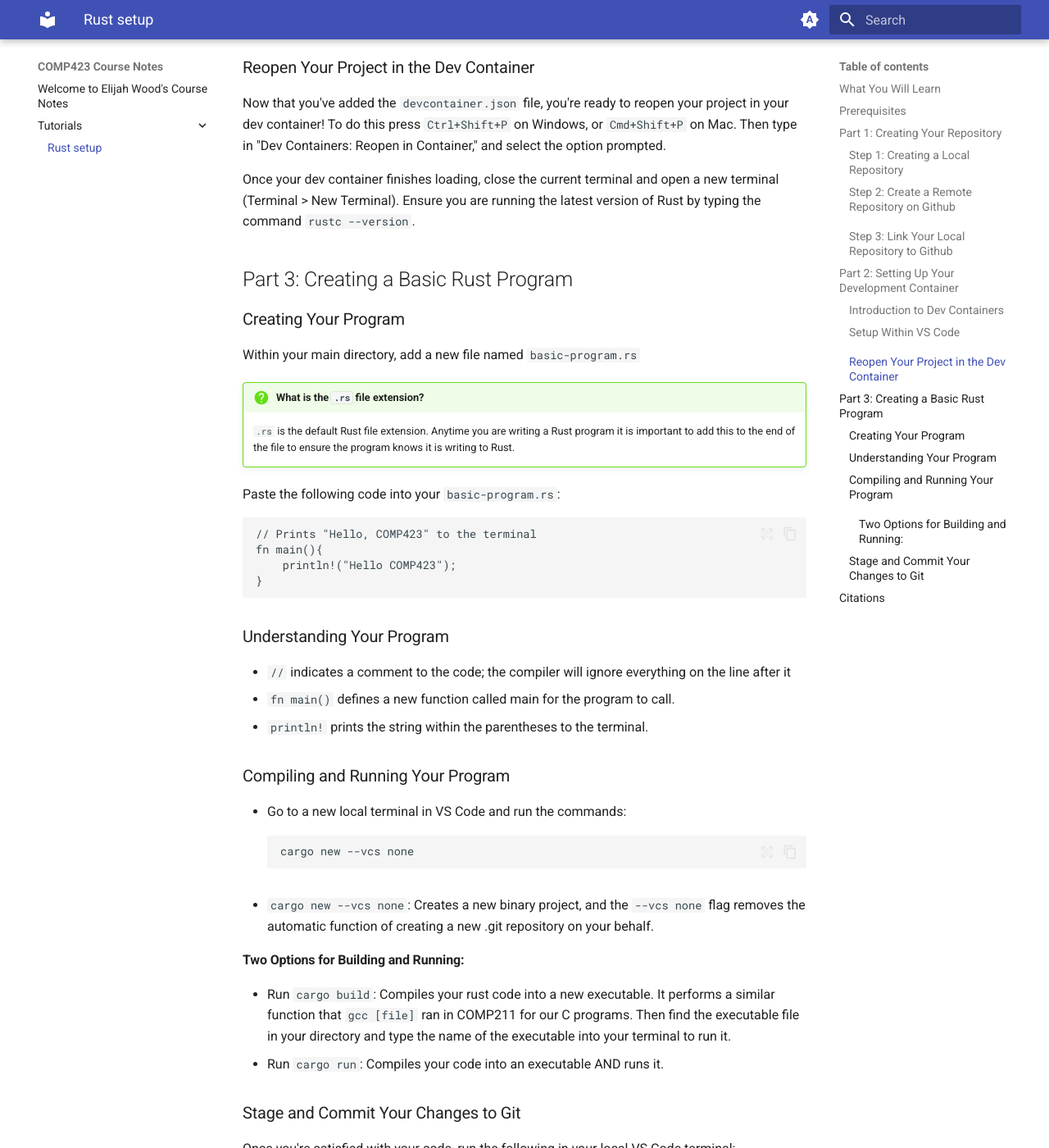
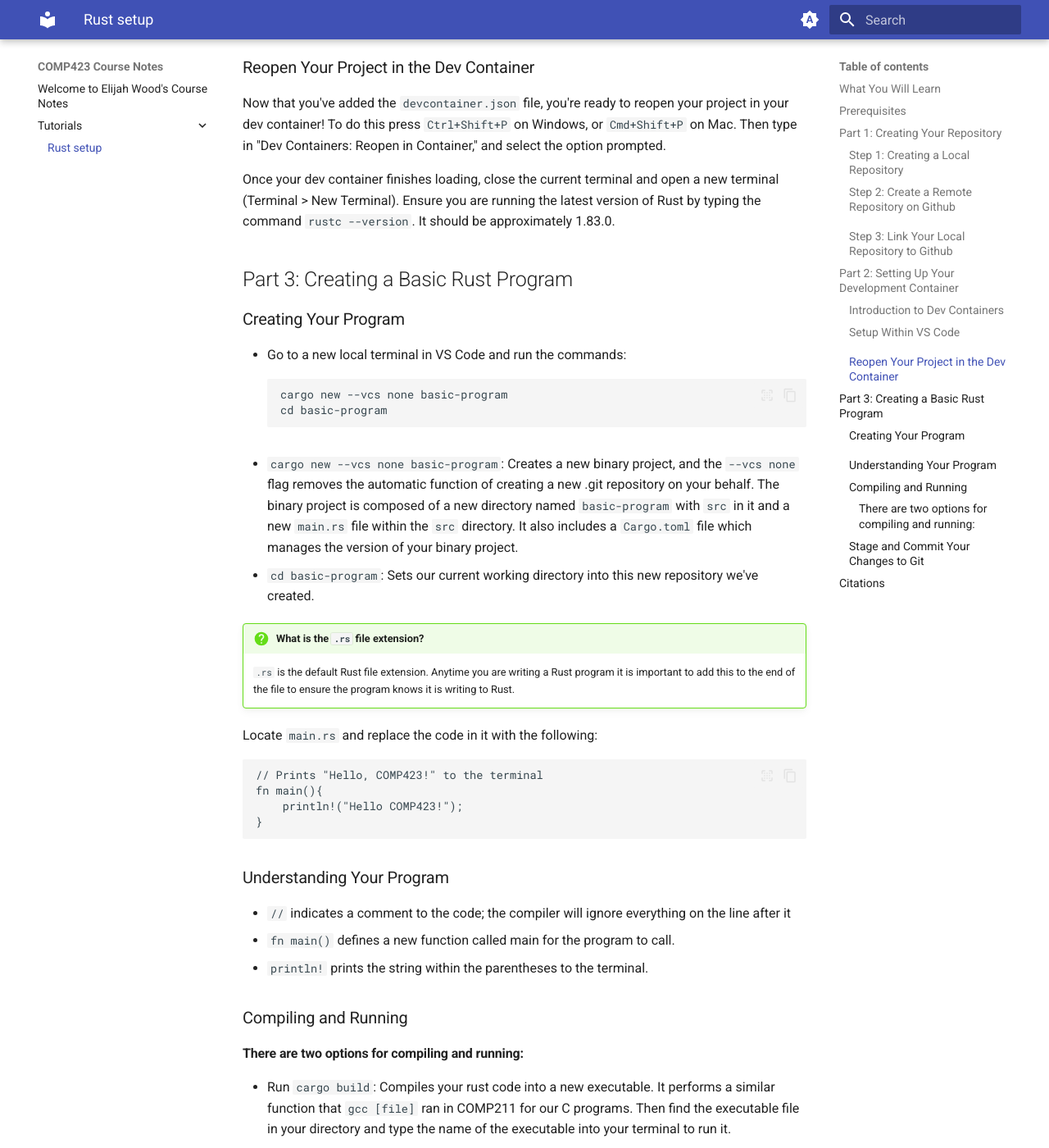
Before and after one commit to ElijahWood2003/comp-423-course-notes, an MkDocs documentation site: the page built from docs/tutorials/rust-setup.md, in a window 1280 px wide and 1400 px high, scrolled down 3210 px. Shown: the whole window at 82% size. Built offline with MkDocs 1.6.1 and Material for MkDocs 9.7.7, drawn with Linux system fonts in a browser that asks for light colours.

Commit message:
Updated Rust Tutorial

````diff
--- a/docs/tutorials/rust-setup.md
+++ b/docs/tutorials/rust-setup.md
@@ -86,7 +86,7 @@
       "settings": {},
       "extensions": ["rust-lang.rust-analyzer"]
     }
-  },
+  }
 }
 ```
 ######
@@ -98,21 +98,28 @@
 ### Reopen Your Project in the Dev Container
 Now that you've added the ```devcontainer.json``` file, you're ready to reopen your project in your dev container! To do this press ```Ctrl+Shift+P``` on Windows, or ```Cmd+Shift+P``` on Mac. Then type in "Dev Containers: Reopen in Container," and select the option prompted.
 
-Once your dev container finishes loading, close the current terminal and open a new terminal (Terminal > New Terminal). Ensure you are running the latest version of Rust by typing the command ```rustc --version```.
+Once your dev container finishes loading, close the current terminal and open a new terminal (Terminal > New Terminal). Ensure you are running the latest version of Rust by typing the command ```rustc --version```. It should be approximately 1.83.0.
 
 
 ## Part 3: Creating a Basic Rust Program
 ### Creating Your Program
-Within your main directory, add a new file named ```basic-program.rs```
++ Go to a new local terminal in VS Code and run the commands:
+```
+cargo new --vcs none basic-program
+cd basic-program
+```
+######
++ ```cargo new --vcs none basic-program```: Creates a new binary project, and the ```--vcs none``` flag removes the automatic function of creating a new .git repository on your behalf. The binary project is composed of a new directory named ```basic-program``` with ```src``` in it and a new ```main.rs``` file within the ```src``` directory. It also includes a ```Cargo.toml``` file which manages the version of your binary project.
++ ```cd basic-program```: Sets our current working directory into this new repository we've created.
 !!! question "What is the ```.rs``` file extension?"
 
     ```.rs``` is the default Rust file extension. Anytime you are writing a Rust program it is important to add this to the end of the file to ensure the program knows it is writing to Rust.
 
-Paste the following code into your ```basic-program.rs```:
+Locate ```main.rs``` and replace the code in it with the following:
 ```
-// Prints "Hello, COMP423" to the terminal
+// Prints "Hello, COMP423!" to the terminal
 fn main(){
-    println!("Hello COMP423");
+    println!("Hello COMP423!");
 }
 ```
 
@@ -121,16 +128,8 @@ fn main(){
 - ```fn main()``` defines a new function called main for the program to call.
 - ```println!``` prints the string within the parentheses to the terminal.
 
-### Compiling and Running Your Program
-+ Go to a new local terminal in VS Code and run the commands:
-```
-cargo new --vcs none
-```
-######
-+ ```cargo new --vcs none```: Creates a new binary project, and the ```--vcs none``` flag removes the automatic function of creating a new .git repository on your behalf.
-
-
-#### Two Options for Building and Running:
+### Compiling and Running
+#### There are two options for compiling and running:
 - Run ```cargo build```: Compiles your rust code into a new executable. It performs a similar function that ```gcc [file]``` ran in COMP211 for our C programs. Then find the executable file in your directory and type the name of the executable into your terminal to run it.
 - Run ```cargo run```: Compiles your code into an executable AND runs it.
 
````
